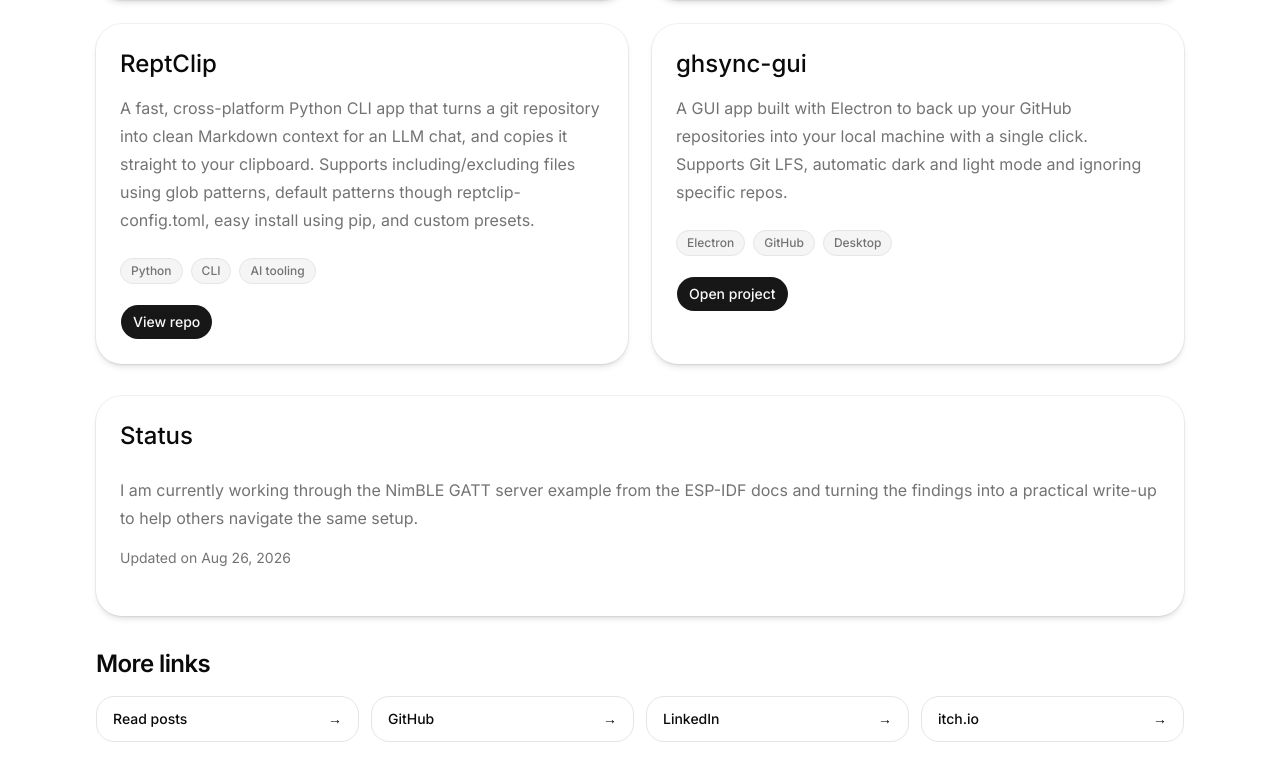
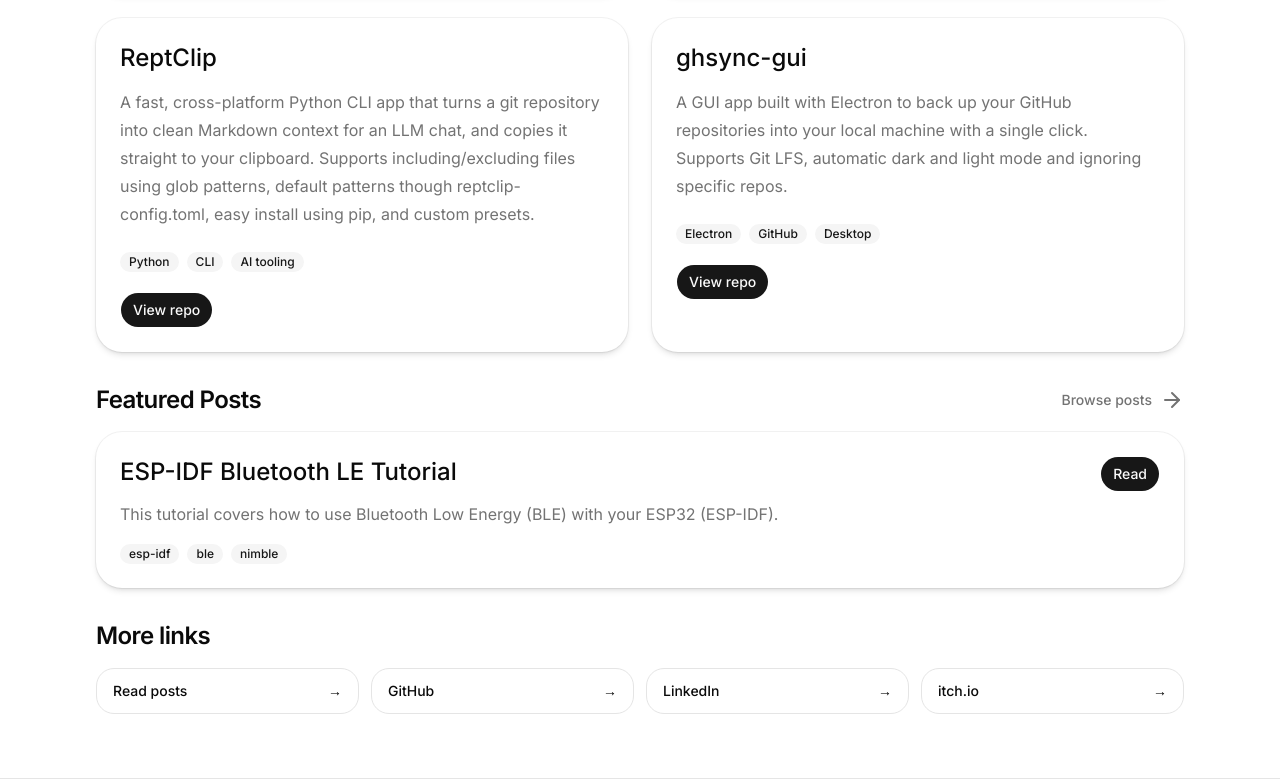
Before and after one commit to effessdev/effessdev.github.io, a Next.js app: page / in a window 1280 px wide. Shown: the part 967-1748 px from the top of the page. Built offline with nearby package versions, Linux system fonts and the light colour scheme.

Commit message:
add featured posts

```diff
--- a/src/app/page.tsx
+++ b/src/app/page.tsx
@@ -7,6 +7,10 @@
   CardHeader,
   CardTitle,
 } from "@/components/ui/card";
+import { ArrowRight } from "lucide-react";
+import { Badge } from "@/components/ui/badge";
+import { getPostById } from "@/lib/posts";
+import { Post } from "@/lib/types";
 
 const featuredProjects = [
   {
@@ -38,15 +42,12 @@
     description:
       "A GUI app built with Electron to back up your GitHub repositories into your local machine with a single click. Supports Git LFS, automatic dark and light mode and ignoring specific repos.",
     href: "https://github.com/effessdev/ghsync-gui",
-    label: "Open project",
+    label: "View repo",
     tags: ["Electron", "GitHub", "Desktop"],
   },
 ];
 
-const status = {
-  text: "I am currently working through the NimBLE GATT server example from the ESP-IDF docs and turning the findings into a practical write-up to help others navigate the same setup.",
-  updated: "Aug 26, 2026",
-};
+const featuredPostIds = ["2026-08-27"];
 
 const quickLinks = [
   { href: "/posts", label: "Read posts" },
@@ -56,6 +57,14 @@
 ];
 
 export default function Home() {
+  let featuredPosts: Post[] = [];
+
+  if (featuredPostIds.length > 0) {
+    featuredPosts = featuredPostIds
+      .map((id) => getPostById(id))
+      .filter((post): post is Post => post !== null);
+  }
+
   return (
     <>
       <header className="py-8">
@@ -121,13 +130,13 @@
         <section>
           <div className="mb-4 flex items-center justify-between gap-3">
             <h2 className="text-2xl font-semibold tracking-tight text-foreground">
-              Featured work
+              Featured Work
             </h2>
             <Link
               href="/posts"
-              className="text-sm font-medium text-muted-foreground transition-colors hover:text-foreground"
+              className="text-sm flex items-center gap-2 font-medium text-muted-foreground transition-colors hover:text-foreground"
             >
-              Browse posts →
+              Browse posts <ArrowRight />
             </Link>
           </div>
 
@@ -146,12 +155,9 @@
                 <CardContent className="space-y-5">
                   <div className="flex flex-wrap gap-2">
                     {project.tags.map((tag) => (
-                      <span
-                        key={tag}
-                        className="rounded-full border border-border bg-muted px-2.5 py-1 text-xs font-medium text-muted-foreground"
-                      >
+                      <Badge variant="secondary" key={tag}>
                         {tag}
-                      </span>
+                      </Badge>
                     ))}
                   </div>
 
@@ -173,15 +179,51 @@
         </section>
 
         <section>
-          <Card className="border-border/80 bg-card">
-            <CardHeader>
-              <CardTitle className="text-2xl">Status</CardTitle>
-            </CardHeader>
-            <CardContent className="space-y-4 pb-6 text-muted-foreground">
-              <p className="text-base leading-7">{status.text}</p>
-              <p className="text-sm">Updated on {status.updated}</p>
-            </CardContent>
-          </Card>
+          <div className="mb-4 flex items-center justify-between gap-3">
+            <h2 className="text-2xl font-semibold tracking-tight text-foreground">
+              Featured Posts
+            </h2>
+            <Link
+              href="/posts"
+              className="text-sm flex items-center gap-2 font-medium text-muted-foreground transition-colors hover:text-foreground"
+            >
+              Browse posts <ArrowRight />
+            </Link>
+          </div>
+
+          <div className="space-y-6">
+            {featuredPosts.map((post) => (
+              <Card
+                key={post.title}
+                className="h-full border-border/80 bg-card"
+              >
+                <CardContent>
+                  <div className="flex gap-4 mb-2 w-full justify-between items-start">
+                    <CardTitle className="text-2xl">{post.title}</CardTitle>
+                    <Link
+                      href={`/posts/${post.id}`}
+                      className={buttonVariants({
+                        variant: "default",
+                        size: "default",
+                      })}
+                    >
+                      Read
+                    </Link>
+                  </div>
+                  <p className="text-base leading-7 text-muted-foreground">
+                    {post.description}
+                  </p>
+                  <div className="flex mt-4 flex-wrap gap-2">
+                    {post.tags.map((tag) => (
+                      <Badge variant="secondary" key={tag}>
+                        {tag}
+                      </Badge>
+                    ))}
+                  </div>
+                </CardContent>
+              </Card>
+            ))}
+          </div>
         </section>
 
         <section>
```
